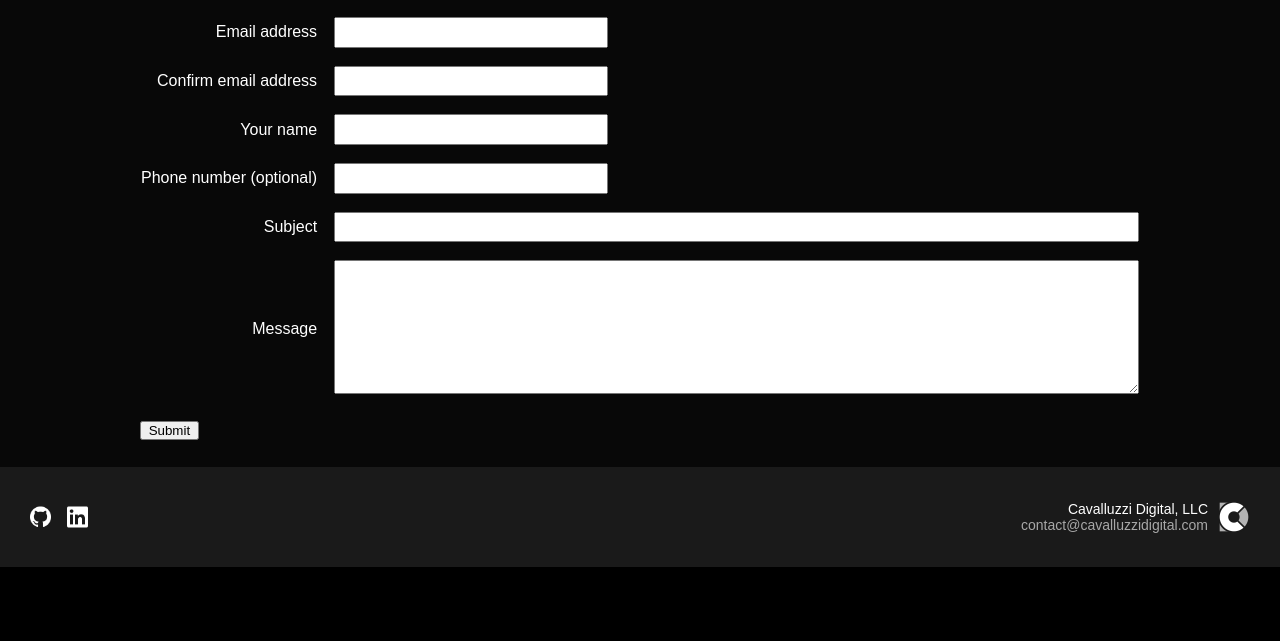
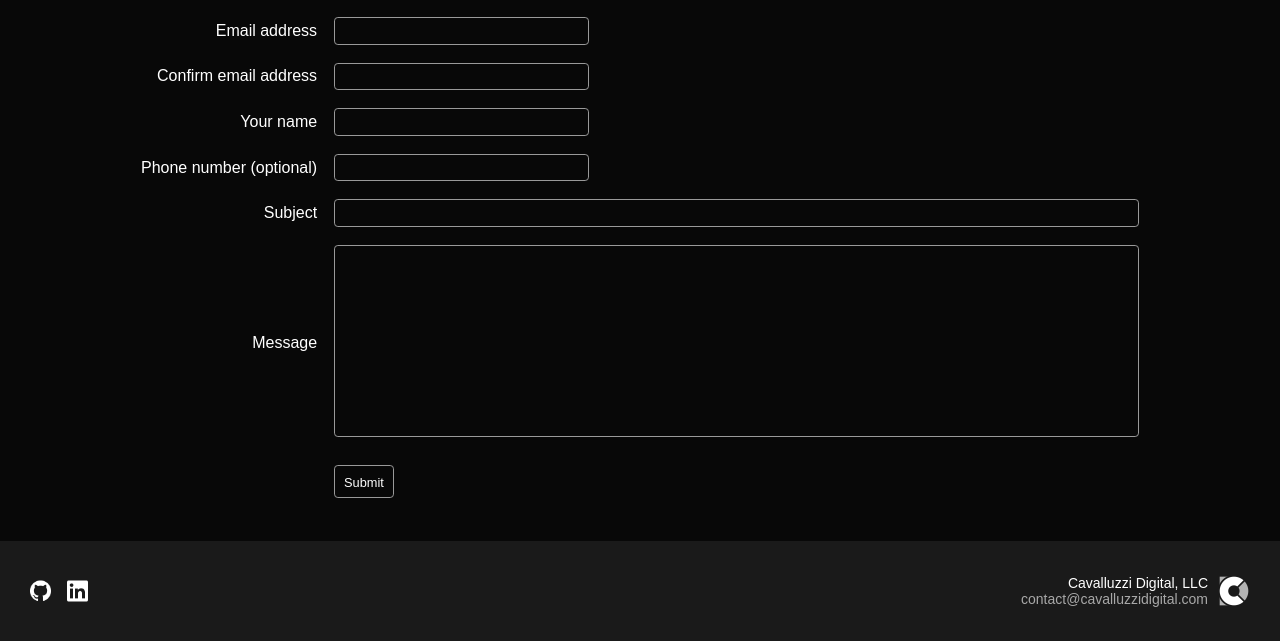
Before and after one commit to chriscavalluzzi/cavalluzzidigital.com, a PHP site: page /pages/contact.php in a window 1280 px wide. Shown: the part 460-1101 px from the top of the page. Before the commit the page ends 1027 px from the top, so only its background shows below. Run offline with PHP 8.4, Linux system fonts and the light colour scheme; some web fonts are replaced.

Commit message:
Add styling to contact form

```diff
--- a/pages/contact.php
+++ b/pages/contact.php
@@ -85,8 +85,13 @@
                         <textarea name="message" id="message" required="true" class="full-size"></textarea>
                     </td>
                 </tr>
+                <tr>
+                    <td>
+                    </td>
+                    <td>
+                        <input type="submit" value="Submit" class="contact-form-submit">
+                    </td>
             </table>
-            <input type="submit" value="Submit">
         </form>
     </contact-form-container>
 
--- a/styles/cavalluzzi.css
+++ b/styles/cavalluzzi.css
@@ -403,15 +403,33 @@ contact-form-container input.full-size {
 contact-form-container input {
     padding: 0em 0.5em;
     line-height: 2em;
+    color: white;
+    background-color: transparent;
+    border: 1px solid hsl(0, 0%, 60%);
+    border-radius: 0.3em;
+    font-size: 80%;
 }
 
 contact-form-container textarea {
     width: 100%;
-    height: 10em;
+    height: 15em;
+    color: white;
+    background-color: transparent;
+    border: 1px solid hsl(0, 0%, 60%);
+    border-radius: 0.3em;
+    resize: none;
+    font-size: 80%;
+    font-family: inherit;
 }
 
-contact-form-container input[type="submit"] {
+.contact-form-submit {
     margin: 0.5em 0 2em 0;
+    padding: 0.25em 0.7em 0.15em 0.7em;
+}
+
+.contact-form-submit:hover {
+    background-color: hsla(0, 0%, 100%, 0.1);
+    cursor: pointer;
 }
 
 footer {
```
